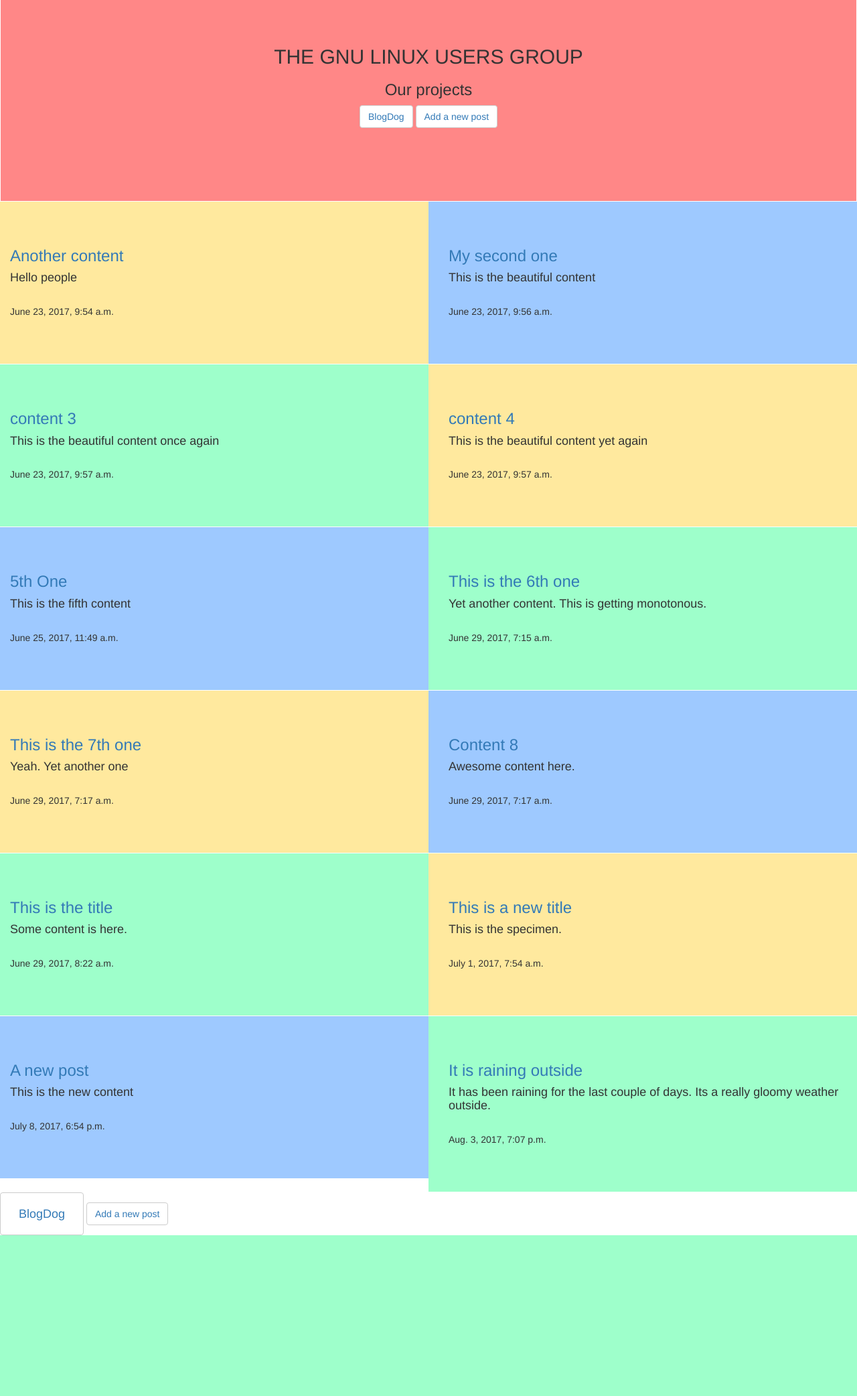
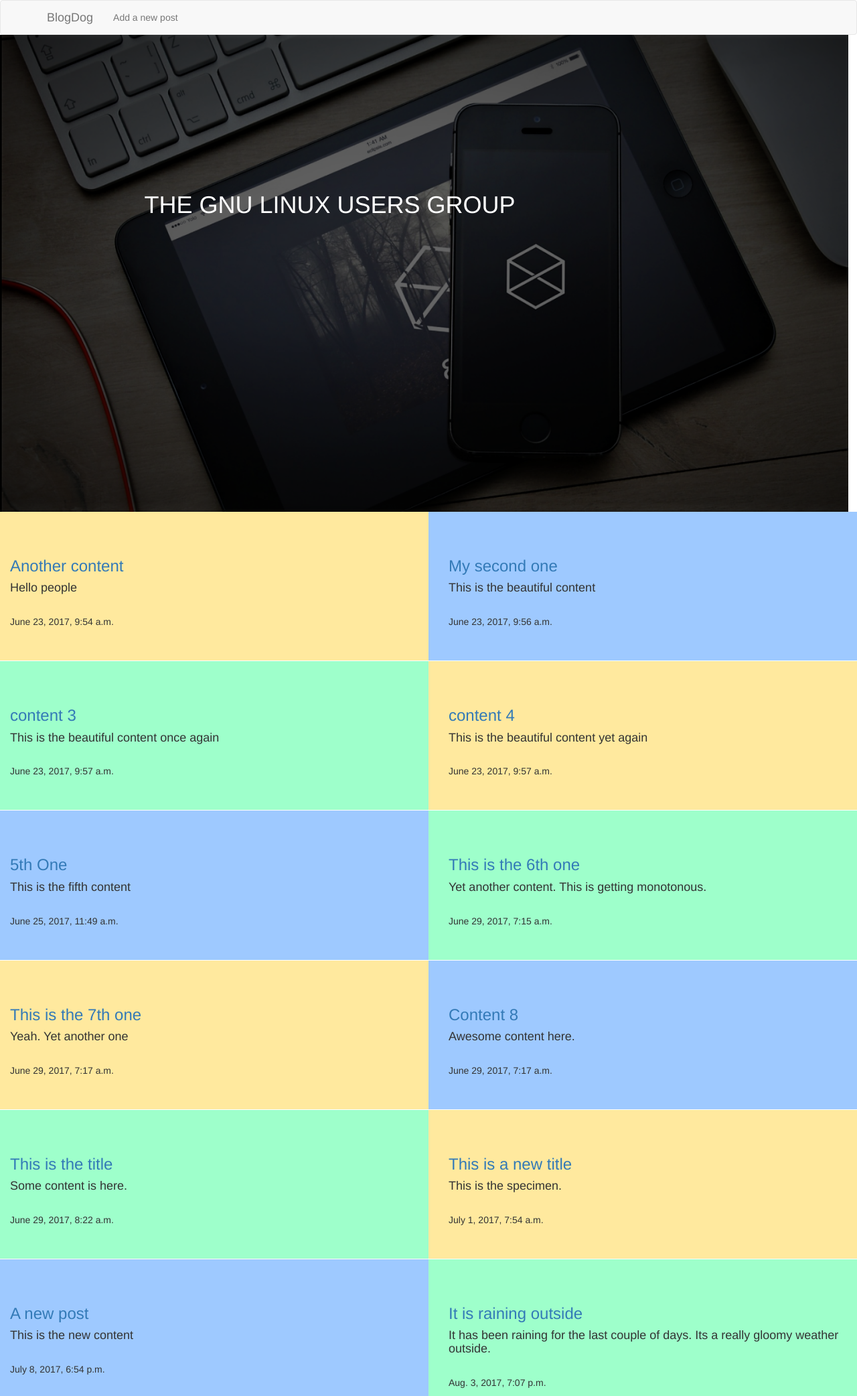
Before and after one commit to dungarpan/BlogDog, a Django app: page /post/ in a window 1280 px wide. Shown: the top 2084 px of the page at 67% size. Before the commit the page ends 1844 px from the top, so only its background shows below. Run offline with Django 3.2, Linux system fonts and the light colour scheme; data comes from the database, SQL or seed files in the repository; both versions use the stored data as it was after the commit; some libraries are stand-ins or nearby versions.

Commit message:
added background image and navbar

```diff
--- a/posts/static/posts/css/head.css
+++ b/posts/static/posts/css/head.css
@@ -1,13 +1,17 @@
+.navbar-default {
+    position: relative;
+    margin-bottom: 0;
+}
+
 .jumbotron{
 	margin-bottom:1px;
 }
 
 .jumbotron.head{
 	border-radius:0px;
-	background-color:#ff8787;
+	background-image: url({%static "../images/mainimg.png"%});
 	margin-left:1px;
 	margin-right:1px;
-	height:300px;
 }
 
 .jumbotron.elements:nth-child(3n){
@@ -22,3 +26,21 @@
 .jumbotron.elements:nth-child(3n-2){
 	background-color:#ffe99e;
 }
+
+.mainimg {
+   position: relative;
+   background-color: black;
+   width: 99%; /* for IE 6 */
+}
+
+.myimg{
+	opacity:0.4;
+}
+
+.txtinimg {
+   color: white;
+   position: absolute;
+   top:30%;
+   left:17%;
+   text-align: center;
+}
--- a/posts/templates/posts/base.html
+++ b/posts/templates/posts/base.html
@@ -9,25 +9,25 @@
 
 </head>
 <body>
-<div class="jumbotron head">
-	<div style="text-align:center">
-		<h2>THE GNU LINUX USERS GROUP</h2>
-		<h3>Our projects</h3>
-		<button type="button" class="btn btn-default">
-			<a href="{%url 'posts:index'%}">BlogDog</a>
-		</button>
-		<button type="button" class="btn btn-default">
-   		    <a href="{%url 'posts:post-add'%}">Add a new post</a>
- 		</button>
+<nav class="navbar navbar-default">
+	<div class="container">
+		<div class="navbar-header">
+		      <a class="navbar-brand" href="{%url 'posts:index'%}">BlogDog</a>
+		</div>
+		<div>
+			<ul  class="nav navbar-nav">
+			    <li><a href="{%url 'posts:post-add'%}">Add a new post</a></li>
+			</ul>
+		</div>
 	</div>
-</div>
+</nav>
 {%block body%}
 {%endblock%}
-</body>
+<!--</body>
 </html>
 <button type="button" class="btn btn-default">
 	<a class="navbar-brand" href="{%url 'posts:index'%}">BlogDog</a>
 </button>
 <button type="button" class="btn btn-default">
     <a href="{%url 'posts:post-add'%}">Add a new post</a>
- </button>
+ </button>-->
--- a/posts/templates/posts/index.html
+++ b/posts/templates/posts/index.html
@@ -1,19 +1,36 @@
 {%extends 'posts/base.html'%}
 {%block body%}
 {%if object_list%}
+ <!--  <div class="jumbotron head" style="min-height:70%">
+    <div style="text-align:center">
+        <h2>THE GNU LINUX USERS GROUP</h2>
+        <h3>Our projects</h3>
+        <button type="button" class="btn btn-default">
+            <a href="{%url 'posts:index'%}">BlogDog</a>
+        </button>
+        <button type="button" class="btn btn-default">
+            <a href="{%url 'posts:post-add'%}">Add a new post</a>
+        </button>
+    </div>
+    </div> -->
+    <div class="mainimg">
+    {%load staticfiles%}
+    <img class="myimg" src="{%static 'posts/images/mainimg.png'%}" style="width:100%"/>
+    <h1 class="txtinimg display-1">THE GNU LINUX USERS GROUP</h1>
+    </div>
 	<div class="row">
     {%for post in object_list%}
     <div class="col-sm-12 col-md-6 jumbotron elements">
     <div class="container">
 	<h3><a href="{%url 'posts:detail' post.id%}">{{post.title}}</a></h3>
     <h4>{{post.content}}</h4><br>
-    {{post.updated}}<br><br>
+    {{post.updated}}<br>
     </div>
     </div>
     {%endfor%}
     </div>
 
 {%else%}
-    <h2>Hey add some albums</h2>
+    <h2>Hey add something</h2>
 {%endif%}
 {%endblock%}
```
Also changed, not shown: db.sqlite3, posts/static/posts/images/mainimg.png (added).
